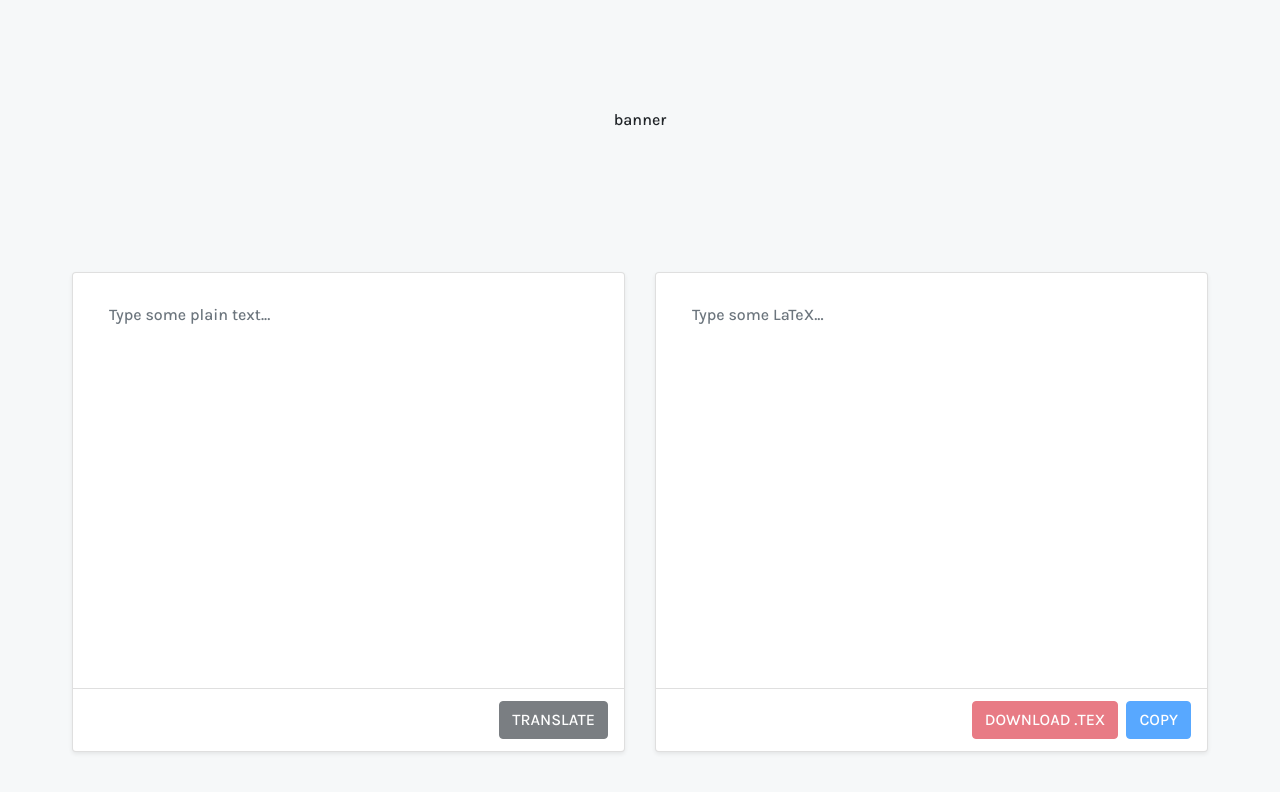
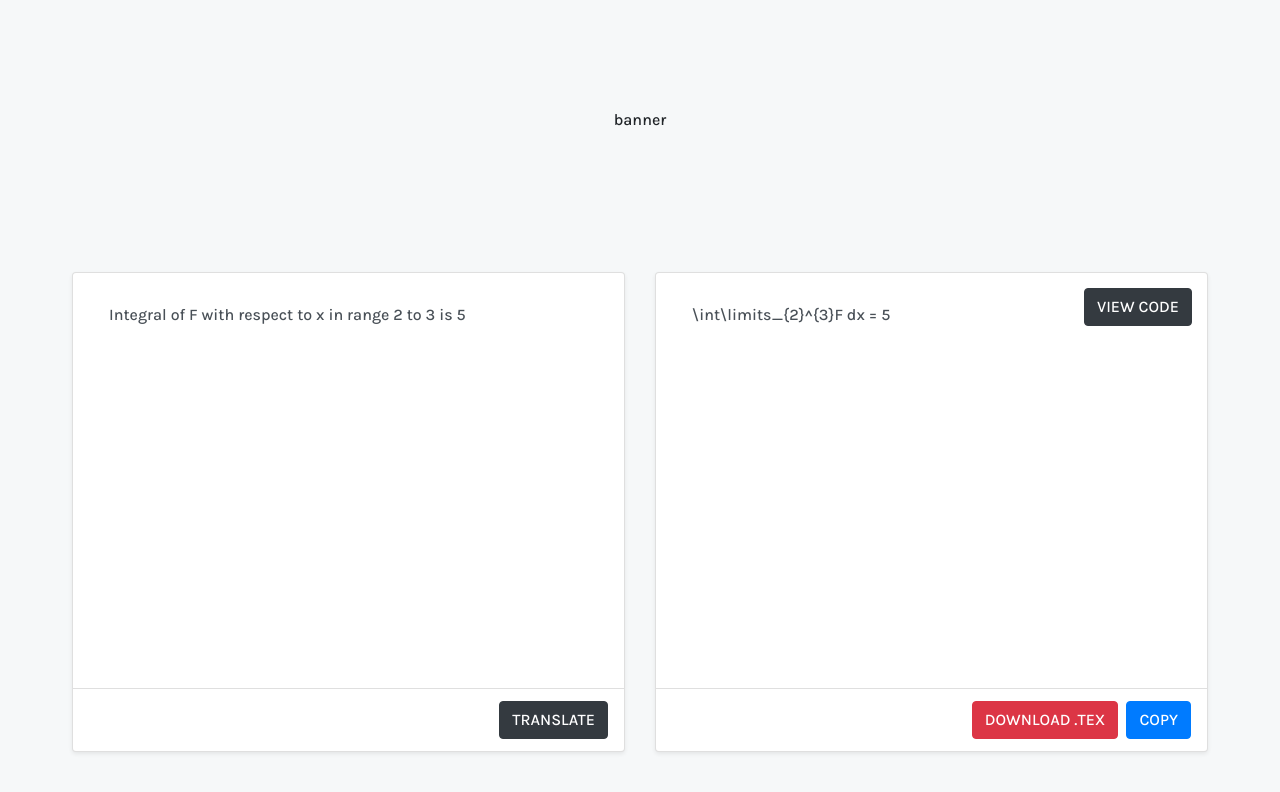
Before and after one commit to ArenaGrenade/TransLaTeX, a React (Create React App) app in the folder web/: page / in a window 1280 px wide. Shown: the top 792 px of the page. Built offline with nearby package versions, Linux system fonts and the light colour scheme.

Commit message:
Add sample inputs and better code formatting

```diff
--- a/web/src/components/MainContainer.jsx
+++ b/web/src/components/MainContainer.jsx
@@ -6,8 +6,8 @@
 
 const MainContainer = () => {
     const [state, setState] = useState({
-        plaintext: "",
-        latex: "",
+        plaintext: "Integral of F with respect to x in range 2 to 3 is 5",
+        latex: "\\int\\limits_{2}^{3}F dx = 5",
     });
 
     const handleChange = (e) => {
--- a/web/src/index.css
+++ b/web/src/index.css
@@ -45,8 +45,9 @@
 .textfield-input-dark:hover,
 .textfield-input-dark:focus,
 .textfield-input-dark {
+    color: #eee;
     background-color: #222;
-    color: #eee;
+    font-family: "Fira Code", monospace;
     height: 100% !important;
     border: none !important;
     box-shadow: none !important;
```
